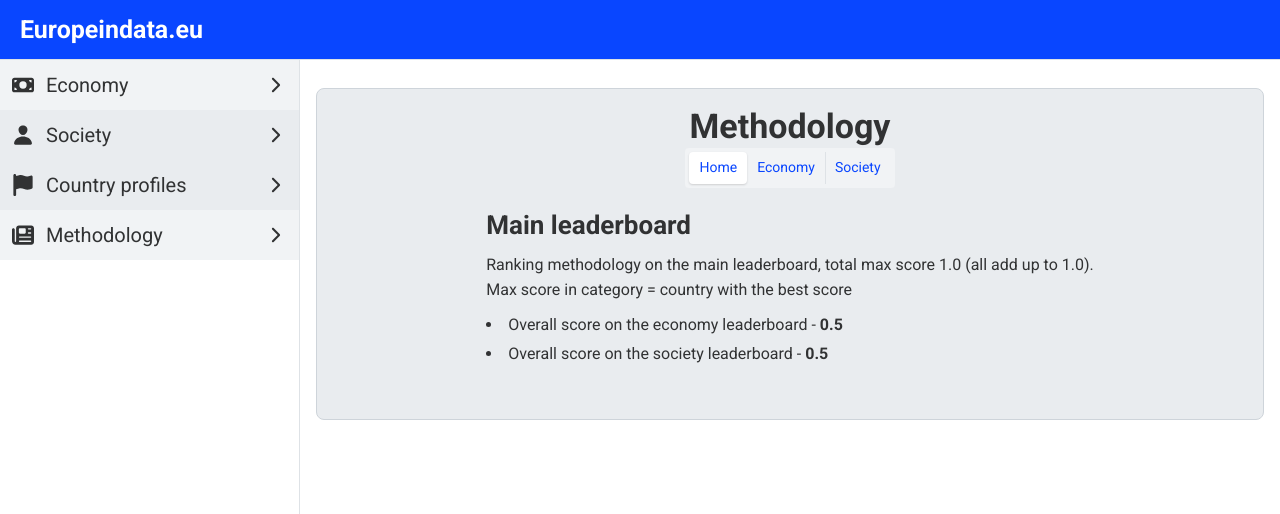
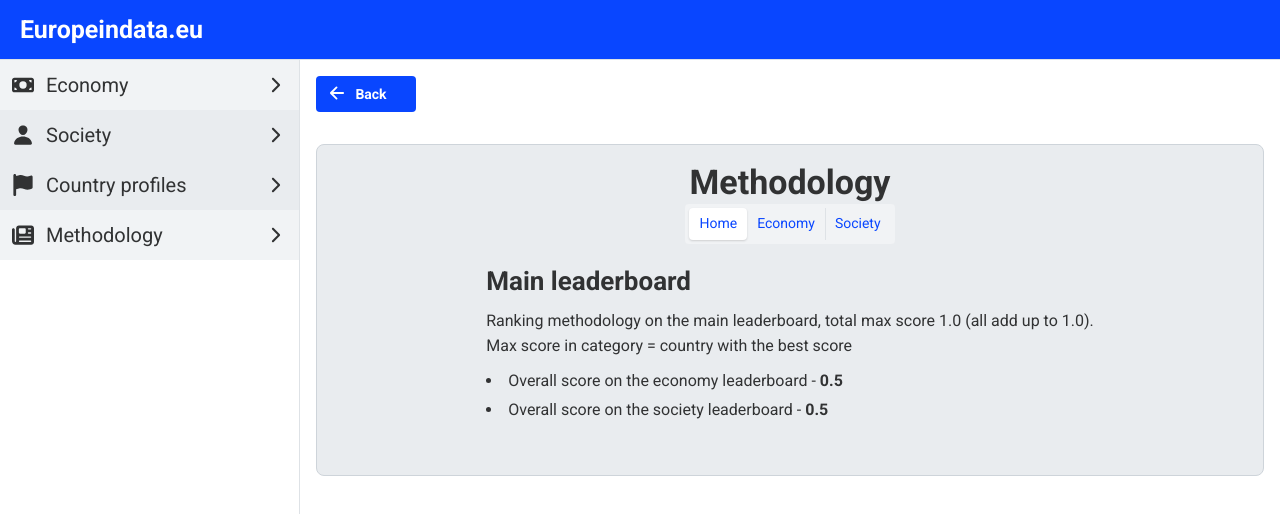
Before and after one commit to smravec/europe-in-data, a Next.js app: page /methodology in a window 1280 px wide. Shown: the top 514 px of the page. Built offline with nearby package versions, Linux system fonts and the light colour scheme.

Commit message:
Methodology page polish

```diff
--- a/app/methodology/page.tsx
+++ b/app/methodology/page.tsx
@@ -3,6 +3,7 @@
 import { Flex, Title, useMantineTheme, List, SegmentedControl, Text, SimpleGrid, ListItem } from "@mantine/core";
 import { useState } from "react";
 import Economy from "../economy/page";
+import BackButton from "../components/back-button";
 
 export default function Methodology() {
   const theme = useMantineTheme();
@@ -109,6 +110,7 @@ export default function Methodology() {
 
 
   return <>
+  <BackButton ReturnPage="/" />
   <Flex
   bg={theme.colors.gray[2]}
   align="center"
```
